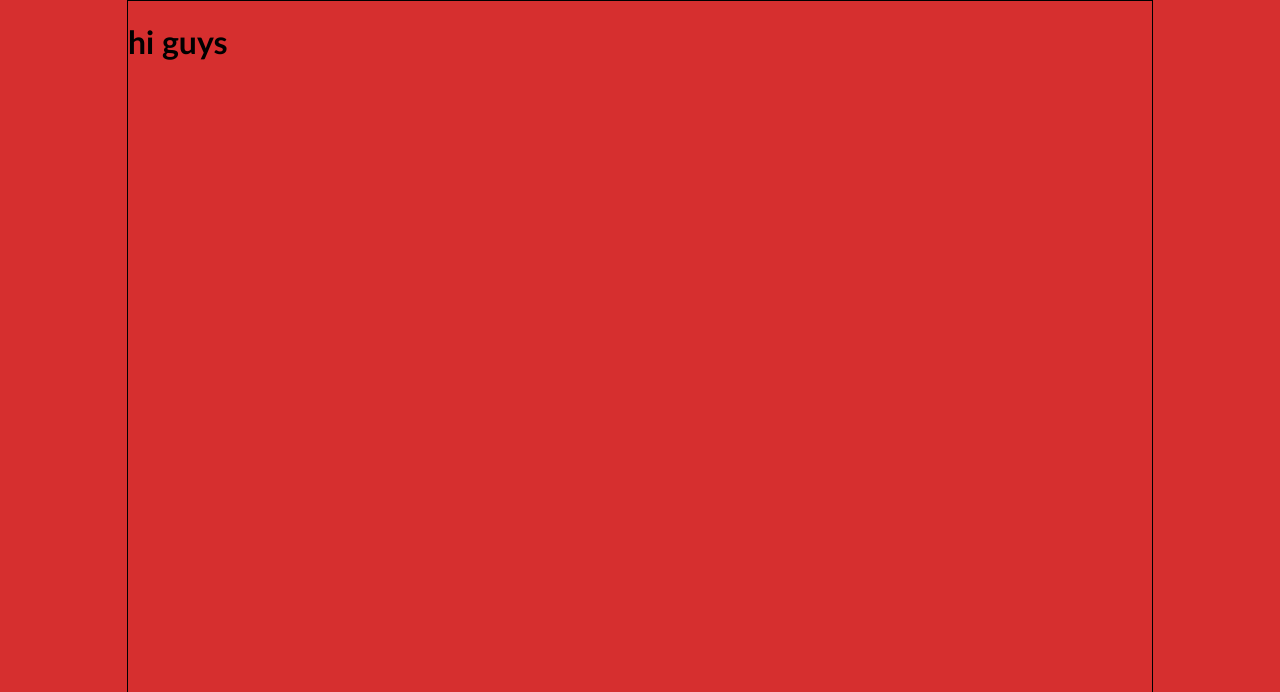
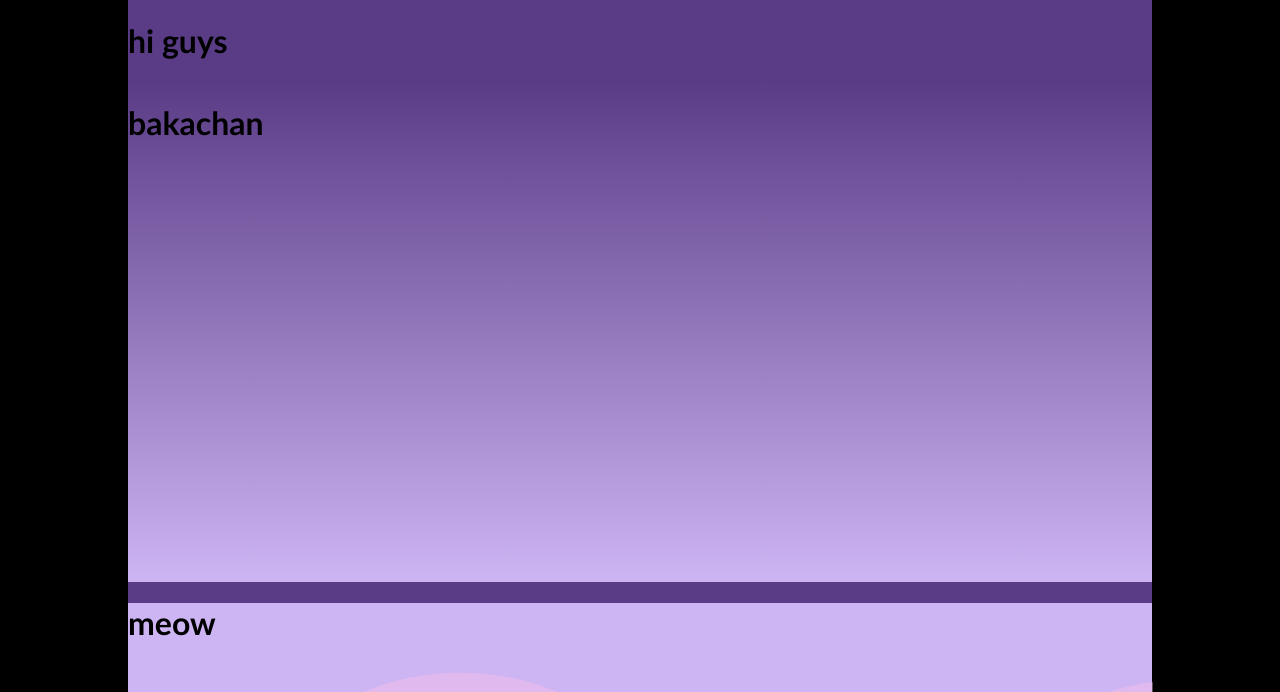
Before and after one commit to Jagleasonn/Real2024Portfolio, a plain HTML site: page index.html in a window 1280 px wide. Shown: the top 692 px of the page. Drawn offline with Linux system fonts and the light colour scheme.

Commit message:
second commit

```diff
--- a/index.html
+++ b/index.html
@@ -10,6 +10,15 @@
     <div id="main-container">
         <h1>hi guys</h1>
         <!-- hi github -->
+        <div id="gradient">
+            <h1>bakachan</h1>
+        </div>
+            <div id="base">
+                <h1>meow</h1>
+                <img src="/style/images/clouds@3x.png" alt="clouds">
+            </div>
     </div>
+
+
 </body>
 </html>
--- a/style/stylesheet.css
+++ b/style/stylesheet.css
@@ -2,14 +2,29 @@ body {
     margin: 0px;
     display: flex;
     justify-content: center;
-    background-color: #d62f2f;
+    background-color: #000000;
 }
 
 #main-container {
-    background-color: #d62f2f;
+    background-color: #5A3C86;
     width: 1024px;
-    height: 3000px;
-    border: solid 1px black;
+    height: 1000px;
+}
+
+#gradient {
+    background-color: aqua;
+    display: flex;
+    background-image: linear-gradient(#5A3C86,#CDB4F3);
+    height: 500px;
+}
+
+#base {
+    height: 4000px;
+    background-color: #CDB4F3;
+}
+
+img {
+    width: 1025px;
 }
 
 
```
Also changed, not shown: 1 other file.
